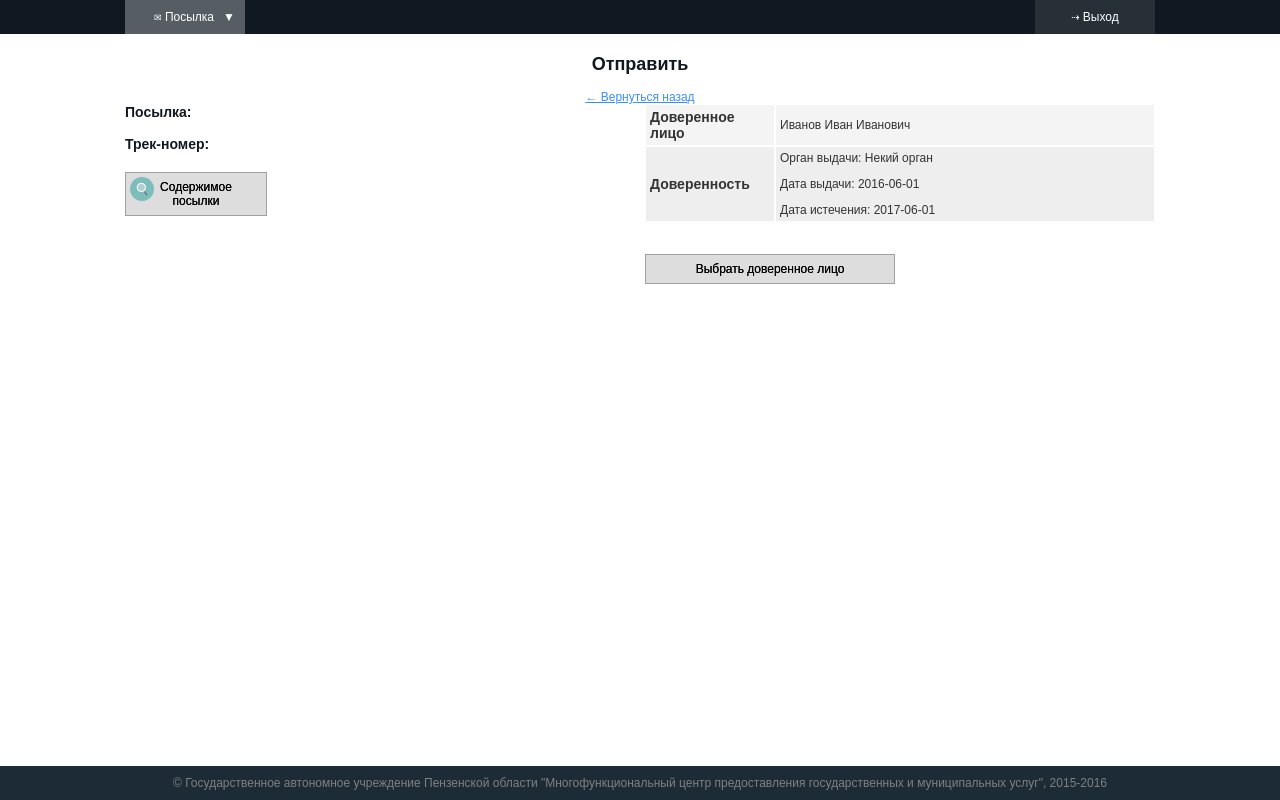
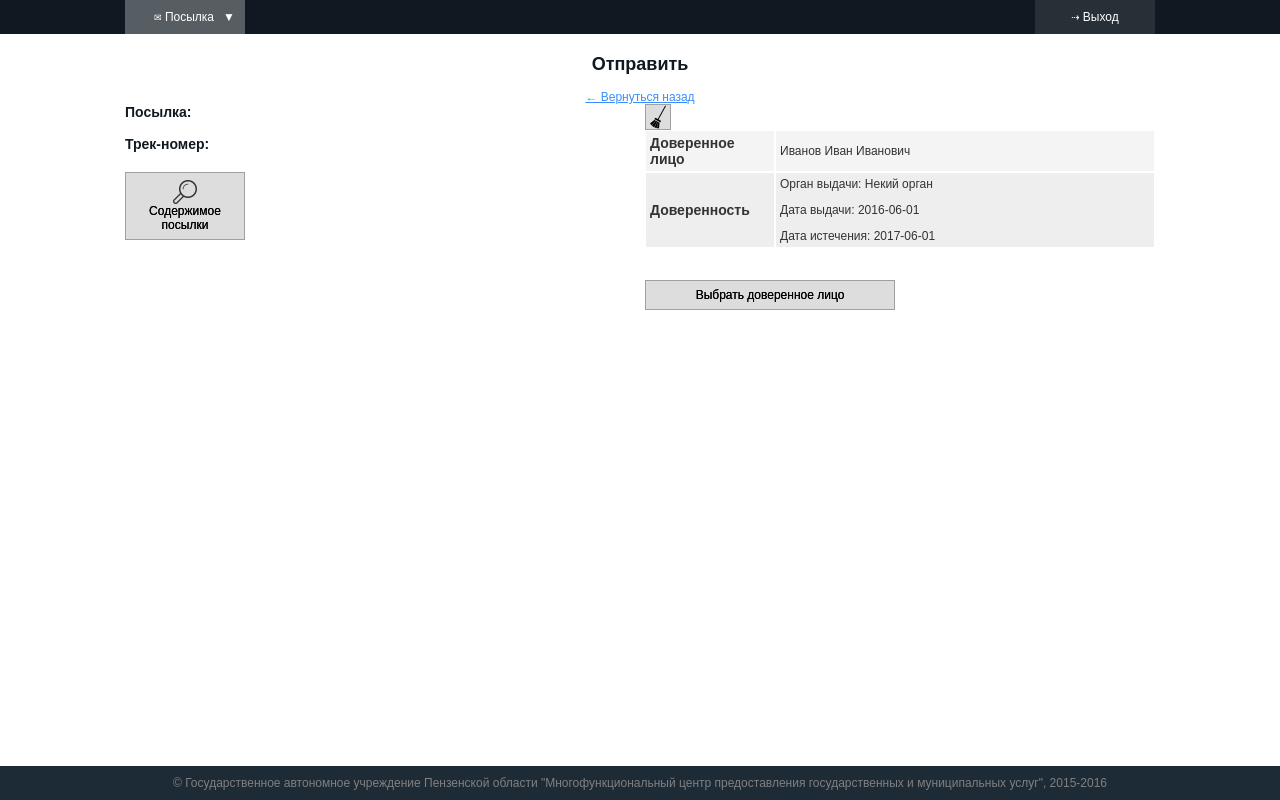
Before and after one commit to YoPTA/post, a PHP site: page /route/send in a window 1280 px wide. Run offline with PHP 8.4, Linux system fonts and the light colour scheme; a user stored in the database is signed in; data comes from the database, SQL or seed files in the repository.

Commit message:
ReStyle and SEND clearing
1. Изменил ситили.
2. Добавил динамическую отчистку доверенности и доверенного лица.

```diff
--- a/config/routes.php
+++ b/config/routes.php
@@ -16,6 +16,7 @@ return [
 
     'route/view' => 'route/view',
     'route/send' => 'route/send',
+    'route/clear_proxy' => 'route/clearproxy',
 
     'proxy/person_index' => 'proxy/personindex',
     'proxy/person_add' => 'proxy/personadd',
--- a/controllers/RouteController.php
+++ b/controllers/RouteController.php
@@ -194,4 +194,12 @@ class RouteController
         require_once ROOT . '/views/route/send.php';
         return true;
     }
+
+    public function actionClearProxy()
+    {
+        Proxy::outProxy();
+        Proxy::outProxyPerson();
+
+        return true;
+    }
 }
--- a/template/css/main.css
+++ b/template/css/main.css
@@ -66,6 +66,12 @@ div.inline{
 form label{
     font-size: 12px;
     color: #b1b1b1;
+}
+
+img {
+    padding: 0;
+    margin: 0;
+    vertical-align: middle;
 }
 
 li.type_none{
@@ -311,17 +317,6 @@ tr.under_row{
     box-shadow:         .9px .9px 2px 1px rgba(16, 25, 33, .3);
 }
 
-.view_content{
-    background-image: url("/template/images/view_content.png");
-    background-repeat: no-repeat;
-}
-
-.view_content:hover{
-    background-image: url("/template/images/view_content.png");
-    background-repeat: no-repeat;
-}
-
-
 #menu ul.parent{
     margin: 0;
     padding: 0;
--- a/views/route/send.php
+++ b/views/route/send.php
@@ -19,9 +19,9 @@ include ROOT . '/views/layouts/header.php';
         <span><b>Посылка:</b> <?= $p_note; ?></span><br /><br />
         <span><b>Трек-номер:</b> <?= $p_number; ?></span>
         <div class="more half font_size_twelve" align="left">
-            <div align="center" class="one_eighth button view_content" id="more_btn">
-                Содержимое посылки
-            </div>
+            <button align="center" class="one_eighth button view_content" id="more_btn"  title="Посмотреть содержимое посылки">
+                <img src="/template/images/view_content.png" alt=""/> Содержимое посылки
+            </button>
             <div class="moreText font_size_twelve shadowed bg_envelope_inside" align="left">
                 <?php
                 if($package_objects != null && is_array($package_objects)): ?>
@@ -50,7 +50,11 @@ include ROOT . '/views/layouts/header.php';
     </div>
     <span class="right_indent"></span>
     <div class="inline fr half">
+    <div id="dinamic_content">
     <?php if ($proxy != null && $proxy_person != null): ?>
+        <div class="inline bg_button" id="clear" title="Отчистить">
+            <img src="/template/images/besom.png" />
+        </div>
         <table class="view half">
             <tr class="presentation">
                 <td class="accent one_eighth">Доверенное лицо</td>
@@ -67,11 +71,22 @@ include ROOT . '/views/layouts/header.php';
         </table>
         <br /><br />
     <?php endif; // if ($proxy == null || $proxy_person == null): ?>
+    </div>
     <a href="/proxy/person_index?track=<?= $track ?>&site_page=<?= $site_page ?>&date_create=<?= $date_create ?>&package_type=<?= $package_type ?>&office=<?= $office ?>&pid=<?= $pid ?>&rid=<?= $rid ?>">
         <input type="button" class="button quarter" value="Выбрать доверенное лицо" />
     </a>
     </div>
 </div>
-
+    <!-- Асинхронные запросы -->
+    <script>
+        $(document).ready(function(){
+            $("#clear").click(function () {
+                $.post("/route/clear_proxy", {}, function (data) {
+                    $("#dinamic_content").html(data);
+                });
+                return false;
+            });
+        });
+    </script>
 
 <?php include ROOT . '/views/layouts/footer.php'; ?>
```
Also changed, not shown: views/site/create.php (+12 -6 lines), template/images/besom.png (added), template/images/create.png (added), template/images/view_content 1.png (added), template/images/view_content.png.
